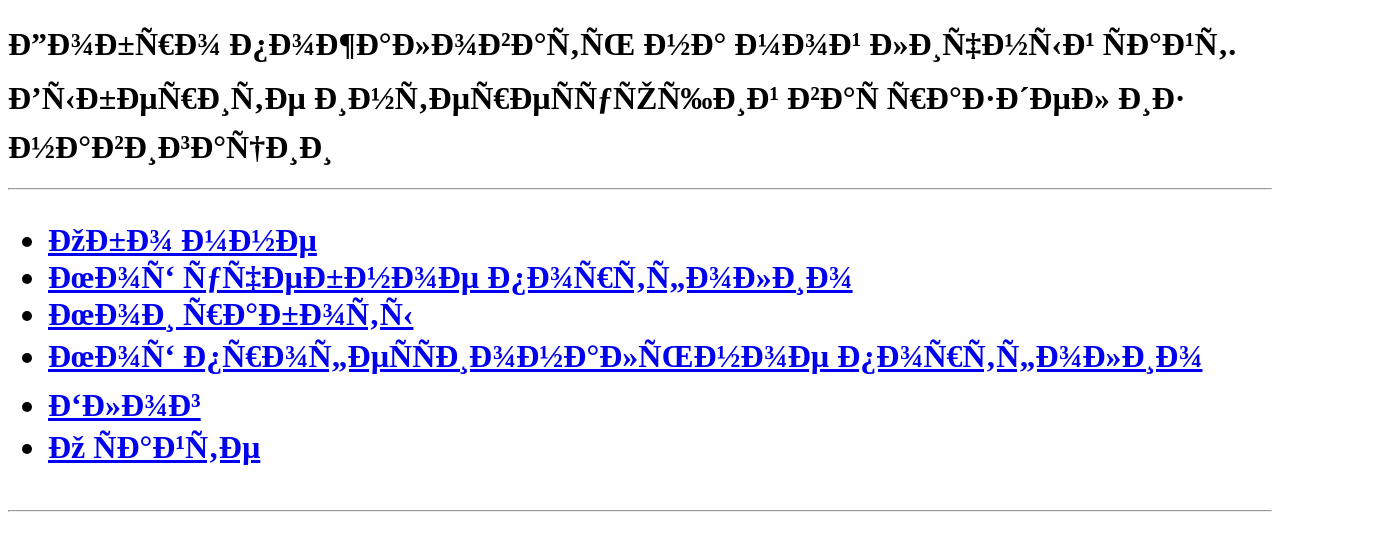
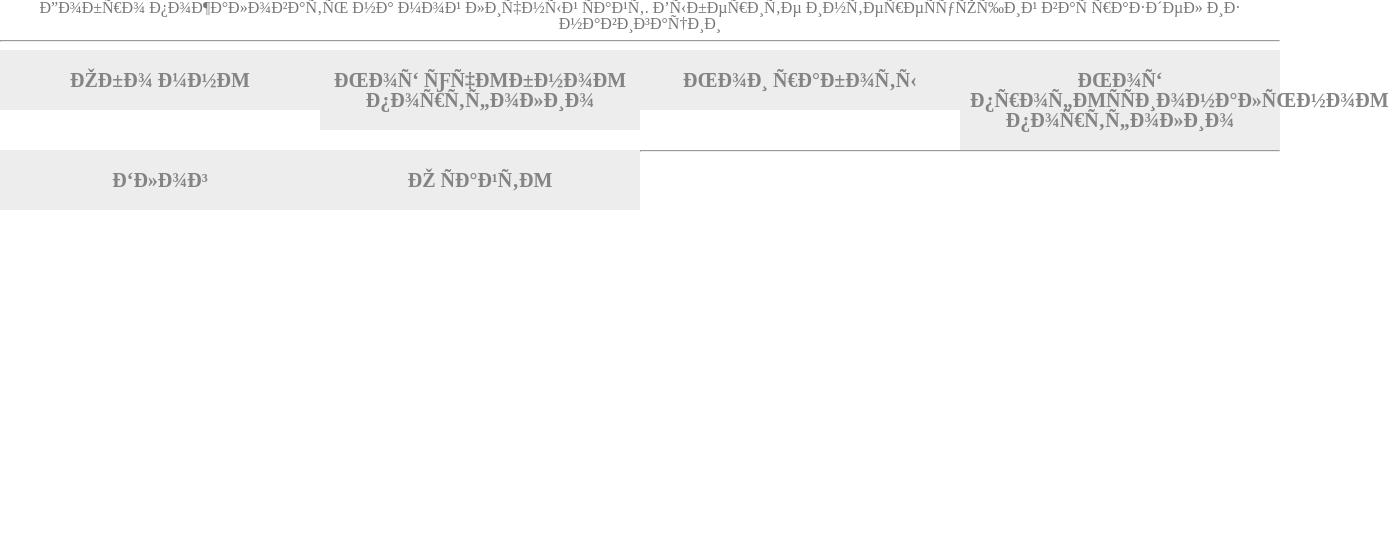
Before and after one commit to MaximVasilievDm/MaximVasilievDm.github.io, a plain HTML site: page index.html in a window 1280 px wide. Shown: the whole page, 1389 px wide, since content can reach past the window. Drawn offline with Linux system fonts and the light colour scheme.

Commit message:
Update index.html

```diff
--- a/index.html
+++ b/index.html
@@ -4,6 +4,9 @@
 <meta name = "description" content = "Максим Васильев, Максим, Программирование,учитель">
 <meta name="author" content = "Максим Васильев">
 <meta charset = "UTF - 8">
+<title>Главная</title>
+<link rel="stylesheet" href="style.css">
+<link rel="stylesheet" href="reset.css">
 </head>
 <body>
 <h1>Добро пожаловать на мой личный сайт. Выберите интересующий вас раздел из навигации<h1>
```
